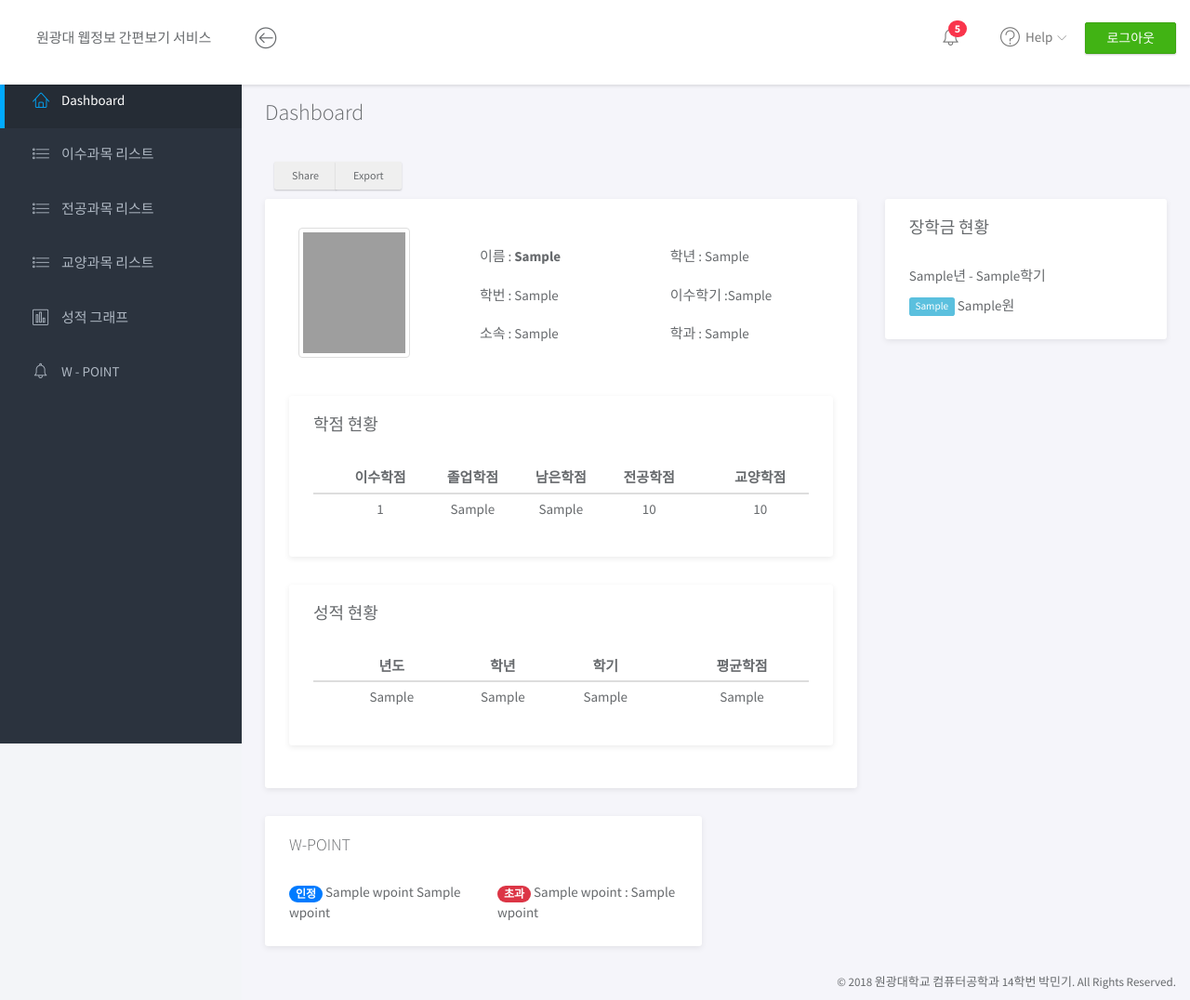
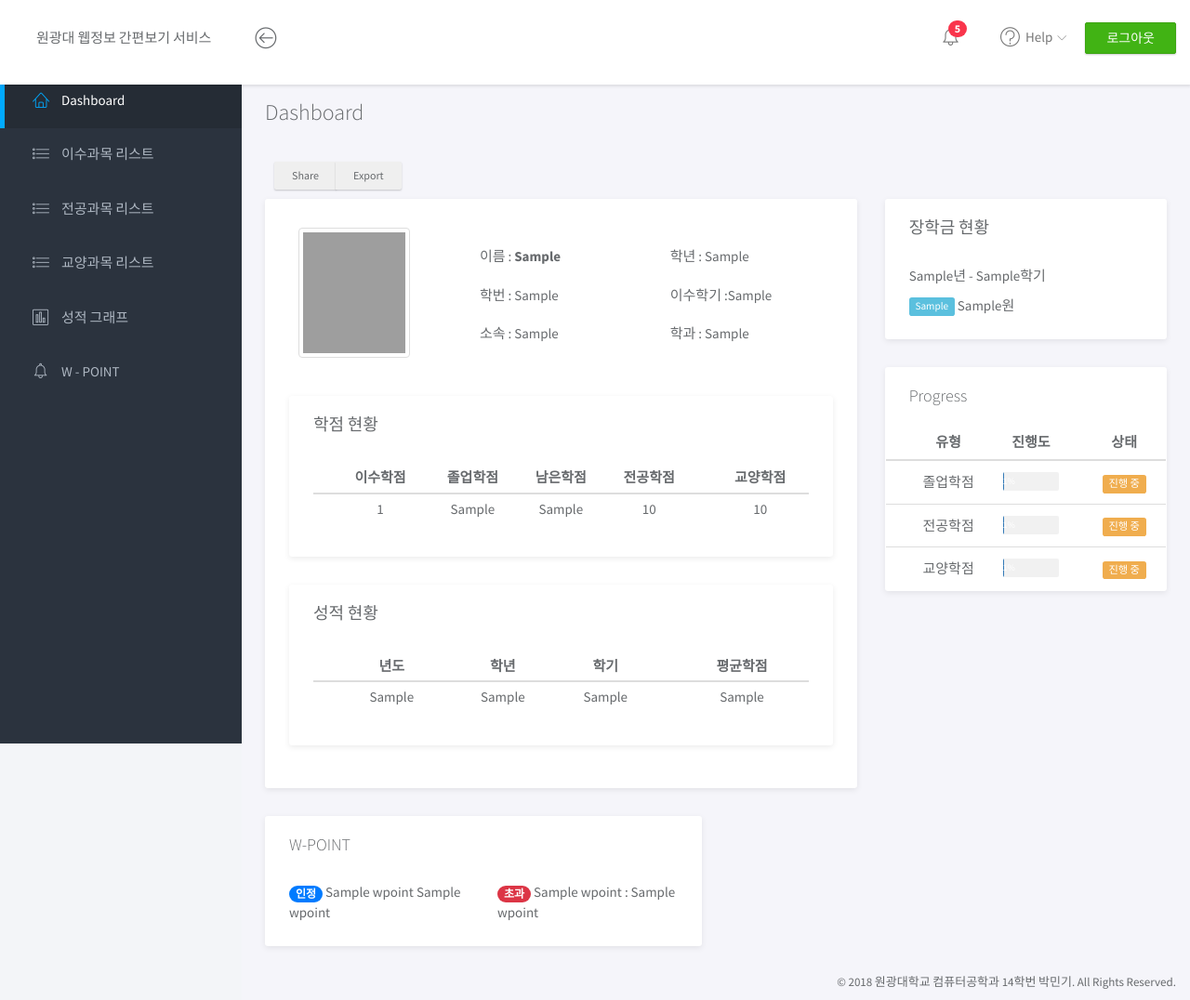
Before and after one commit to min-ki/WKU_ACADEMIC_INFOMATION, a Django app: template webcrawler/templates/webcrawler/index.html in a window 1280 px wide. Shown: the whole page at 93% size. Run offline with Django 3.2, Linux system fonts and the light colour scheme; the template is opened without the code that fills it: most values are stand-ins (such as "Sample title", 1, 10 or a date in 2020); some libraries are stand-ins or nearby versions; grey boxes are pictures that could not be loaded.

Commit message:
졸업학점, 전공학점, 교양학점 현황 그래프 백분위로 표시

```diff
--- a/webcrawler/templates/webcrawler/index.html
+++ b/webcrawler/templates/webcrawler/index.html
@@ -113,6 +113,84 @@
     </div>
     <!-- END PANEL NO CONTROLS -->
   </div>
+  <div class="col-md-4">
+    <div class="panel">
+      <div class="panel-heading">
+        <h3 class="panel-title">Progress</h3>
+      </div>
+      <div class="table-responsive">
+        <table class="table project-table">
+          <thead>
+            <tr>
+              <th class="text-center">유형</th>
+              <th class="text-center">진행도</th>
+              <th class="text-center">상태</th>
+            </tr>
+          </thead>
+          <tbody>
+            <tr>
+              <td class="text-center">
+                졸업학점
+              </td>
+              <td class="text-center" class="text-center">
+                <div class="progress">
+                  <div class="progress-bar" role="progressbar" aria-valuenow="60" aria-valuemin="0" aria-valuemax="100" style="width: {{ graduated_point_percentage }}%;">
+                    <span>{{ graduated_point_percentage }}%</span>
+                  </div>
+                </div>
+              </td>
+              <td class="text-center">
+                {% if graduated_point_percentage == 100 %}
+                  <span class="label label-success">달성</span>
+                {% else %}
+                   <span class="label label-warning">진행 중</span>
+                {% endif %}
+              </td>
+            </tr>
+            <tr>
+              <td class="text-center">
+                전공학점
+              </td>
+              <td class="text-center">
+                <div class="progress">
+<div class="progress-bar" role="progressbar" aria-valuenow="33" aria-valuemin="0" aria-valuemax="100" style="width: {{ major_point_percentage }}%;">
+                    <span>{{ major_point_percentage }}%</span>
+                  </div>
+                </div>
+              </td>
+              <td class="text-center">
+                {% if major_point_percentage == 100 %}
+                  <span class="label label-success">달성</span>
+                {% else %}
+                   <span class="label label-warning">진행 중</span>
+                {% endif %}
+              </td>
+            </tr>
+            <tr>
+              <td class="text-center">
+                교양학점
+              </td>
+              <td class="text-center">
+                <div class="progress">
+<div class="progress-bar" role="progressbar" aria-valuenow="68" aria-valuemin="0" aria-valuemax="100" style="width: {{ culture_point_percentage }}%;">
+                    <span> {{ culture_point_percentage }}%</span>
+                  </div>
+                </div>
+              </td>
+              <td class="text-center">
+                {% if culture_point_percentage == 100 %}
+                  <span class="label label-success">달성</span>
+                {% else %}
+                   <span class="label label-warning">진행 중</span>
+                {% endif %}
+              </td>
+            </tr>
+          </tbody>
+        </table>
+      </div>
+    </div>
+  </div>
+
   <div class="col-md-6">
     <!-- PANEL NO PADDING -->
     <div class="panel">
```
